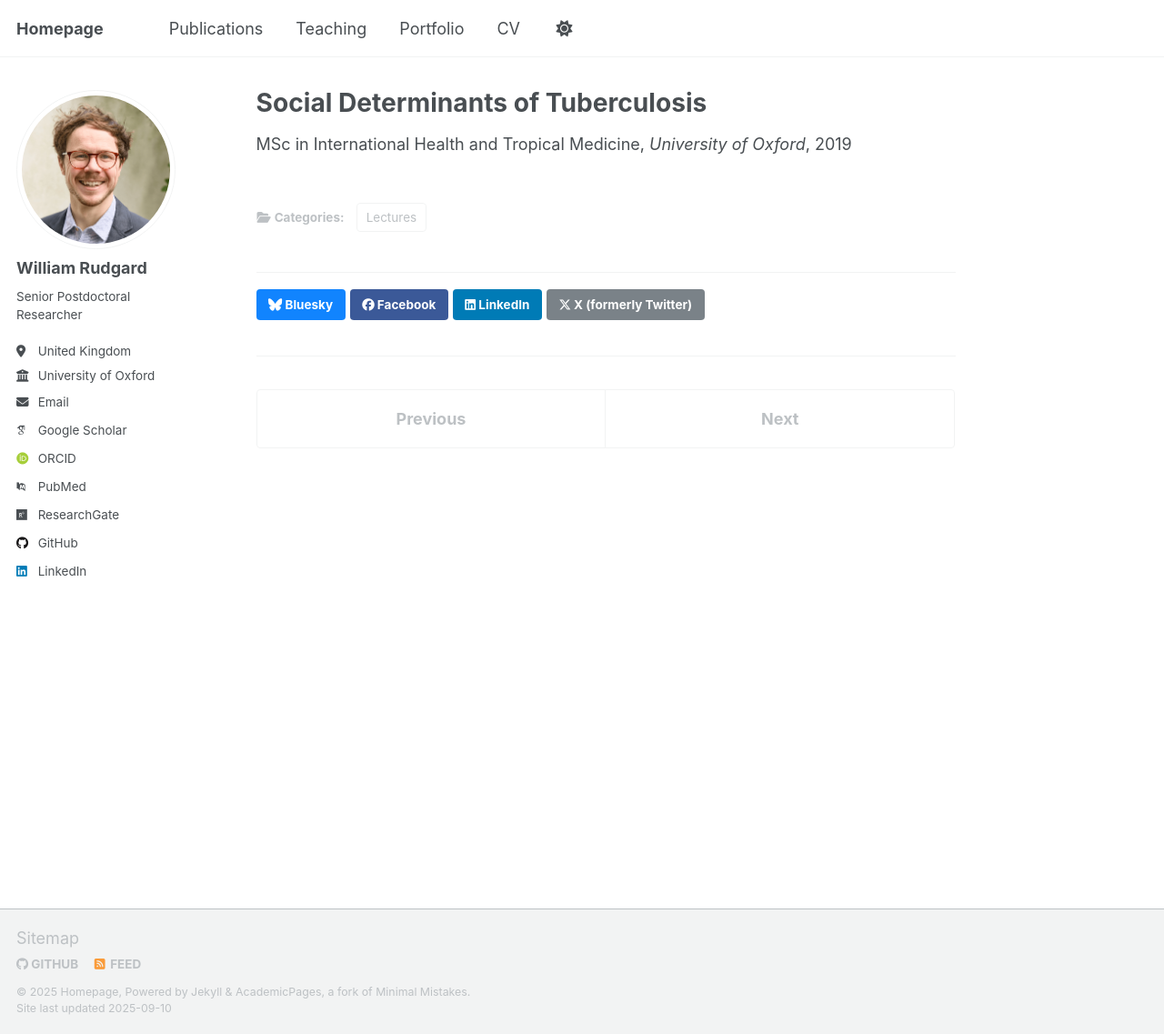
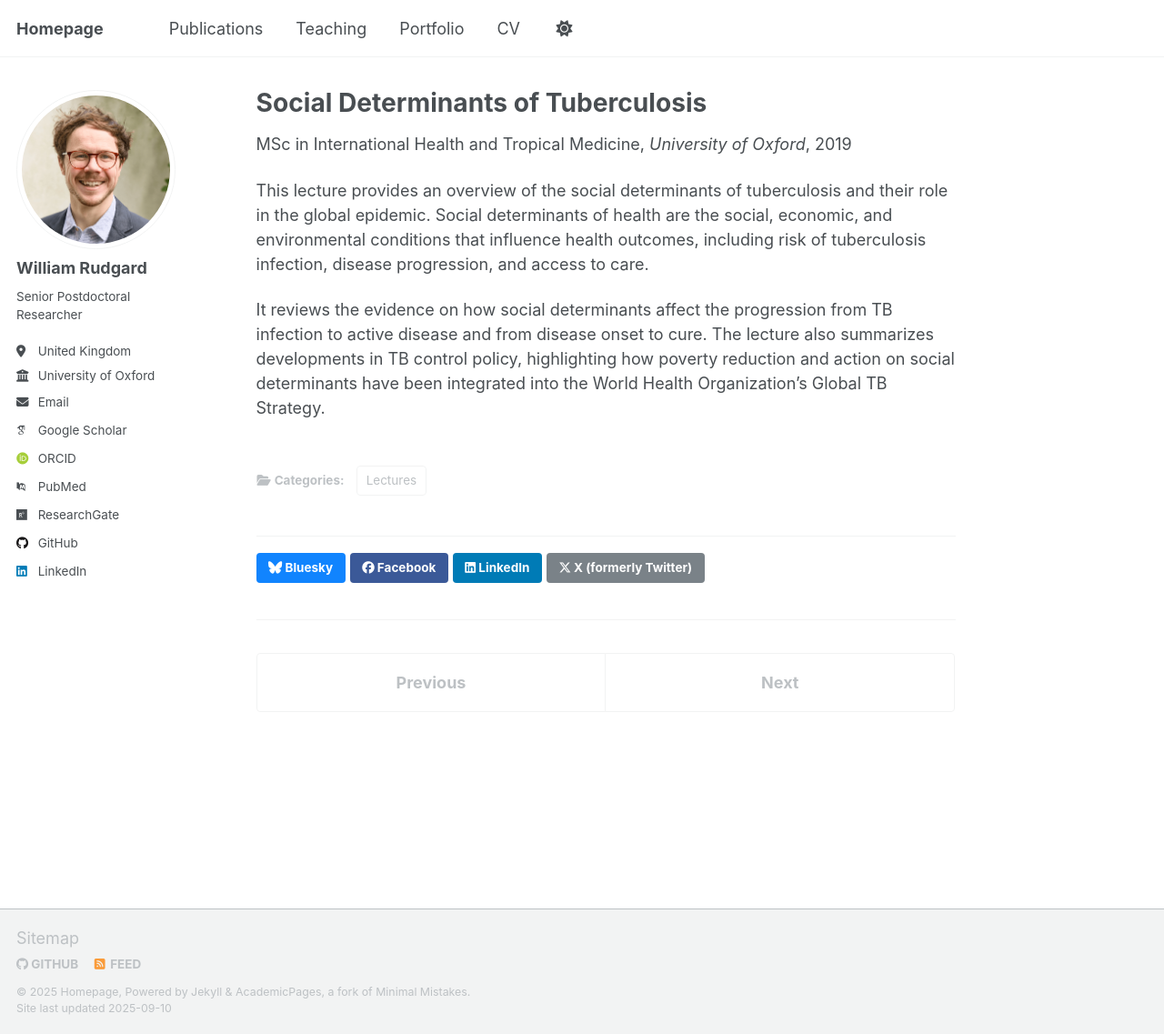
Before and after one commit to WilliamRudgard/williamrudgard.github.io, a Jekyll site: the page built from _teaching/IHTM-teaching-1.md, in a window 1280 px wide and 1137 px high. Shown: the whole window at 91% size. Built offline with Jekyll 4.4.1, drawn with Linux system fonts in a browser that asks for light colours; some web fonts are replaced; a script that is not in the unit is left out.

Commit message:
Update IHTM-teaching-1.md

```diff
--- a/_teaching/IHTM-teaching-1.md
+++ b/_teaching/IHTM-teaching-1.md
@@ -9,5 +9,8 @@ start_date: 2019-01-01
 end_date:
 date: 2019-01-01
 location: "Oxford, United Kingdom"
-excerpt: ""
+excerpt: "This lecture examines the evidence on how social determinants of health influence tuberculosis risk, progression, and treatment outcomes, and considers their integration into global TB control policy."
 ---
+This lecture provides an overview of the social determinants of tuberculosis and their role in the global epidemic. Social determinants of health are the social, economic, and environmental conditions that influence health outcomes, including risk of tuberculosis infection, disease progression, and access to care.
+
+It reviews the evidence on how social determinants affect the progression from TB infection to active disease and from disease onset to cure. The lecture also summarizes developments in TB control policy, highlighting how poverty reduction and action on social determinants have been integrated into the World Health Organization’s Global TB Strategy.
```
